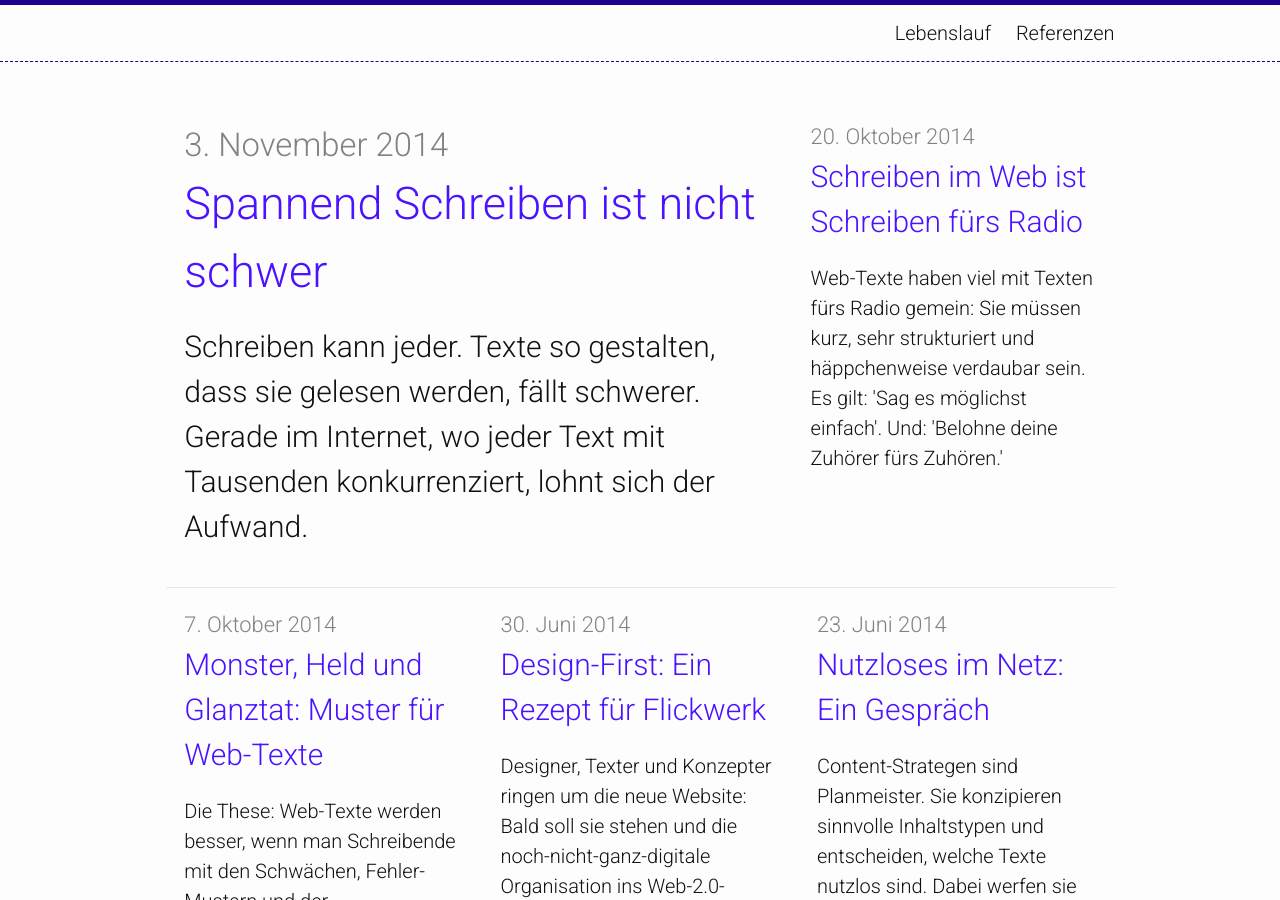
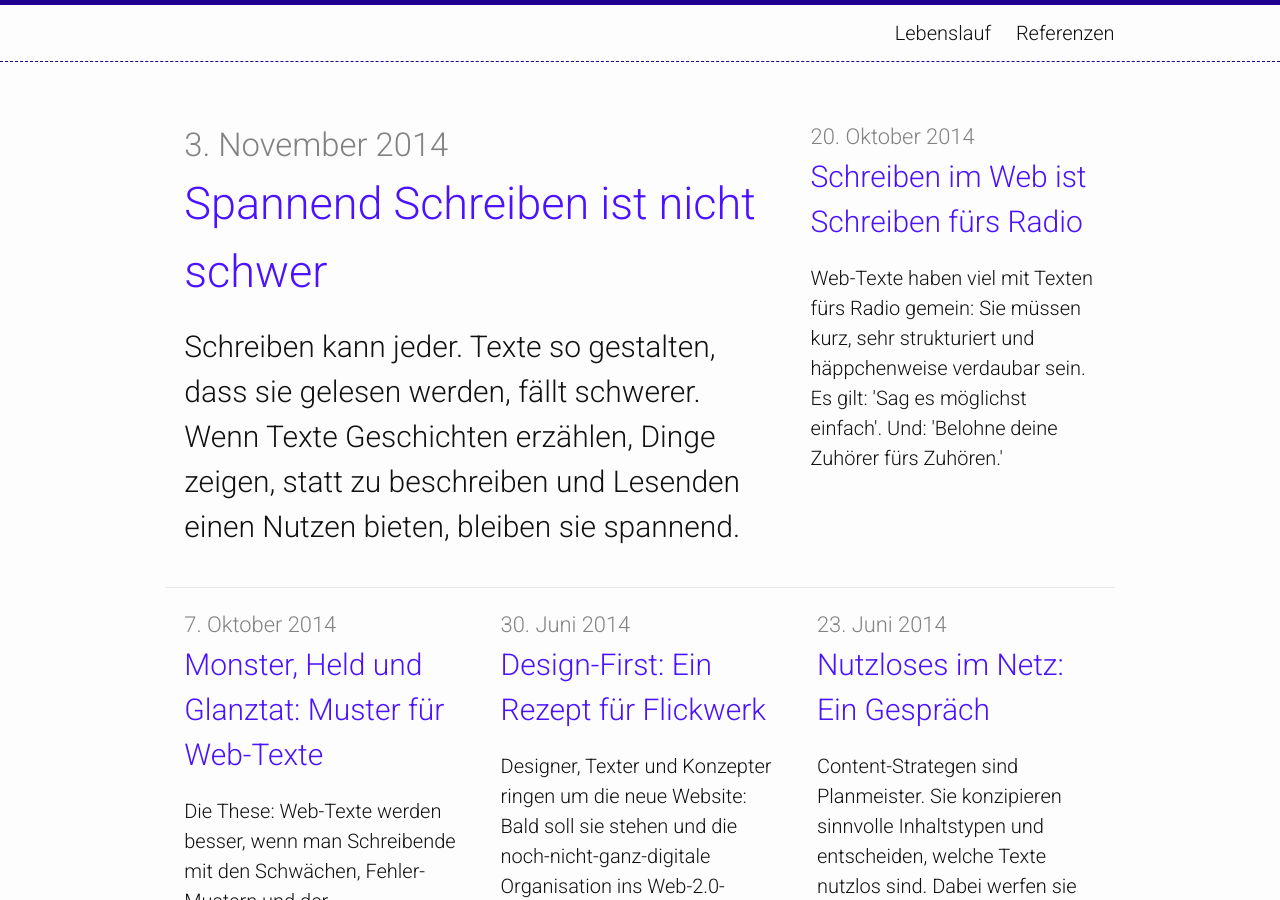
Before and after one commit to tschannes/tschannes.github.com, a Jekyll site: the page built from index.html, in a window 1280 px wide and 900 px high. Built offline with Jekyll 4.4.1, drawn with Linux system fonts in a browser that asks for light colours.

Commit message:
Lead-Text adjusted

```diff
--- a/_posts/2014-11-03-spannend-schreiben.markdown
+++ b/_posts/2014-11-03-spannend-schreiben.markdown
@@ -2,7 +2,7 @@
 layout: post
 title: "Spannend Schreiben ist nicht schwer"
 date: 2014-11-03
-excerpt: "Schreiben kann jeder. Texte so gestalten, dass sie gelesen werden, fällt schwerer. Gerade im Internet, wo jeder Text mit Tausenden konkurrenziert, lohnt sich der Aufwand."
+excerpt: "Schreiben kann jeder. Texte so gestalten, dass sie gelesen werden, fällt schwerer. Wenn Texte Geschichten erzählen, Dinge zeigen, statt zu beschreiben und Lesenden einen Nutzen bieten, bleiben sie spannend."
 comments: false
 related: true
 ---
```
Also changed, not shown: index.html (line endings or trailing spaces).
